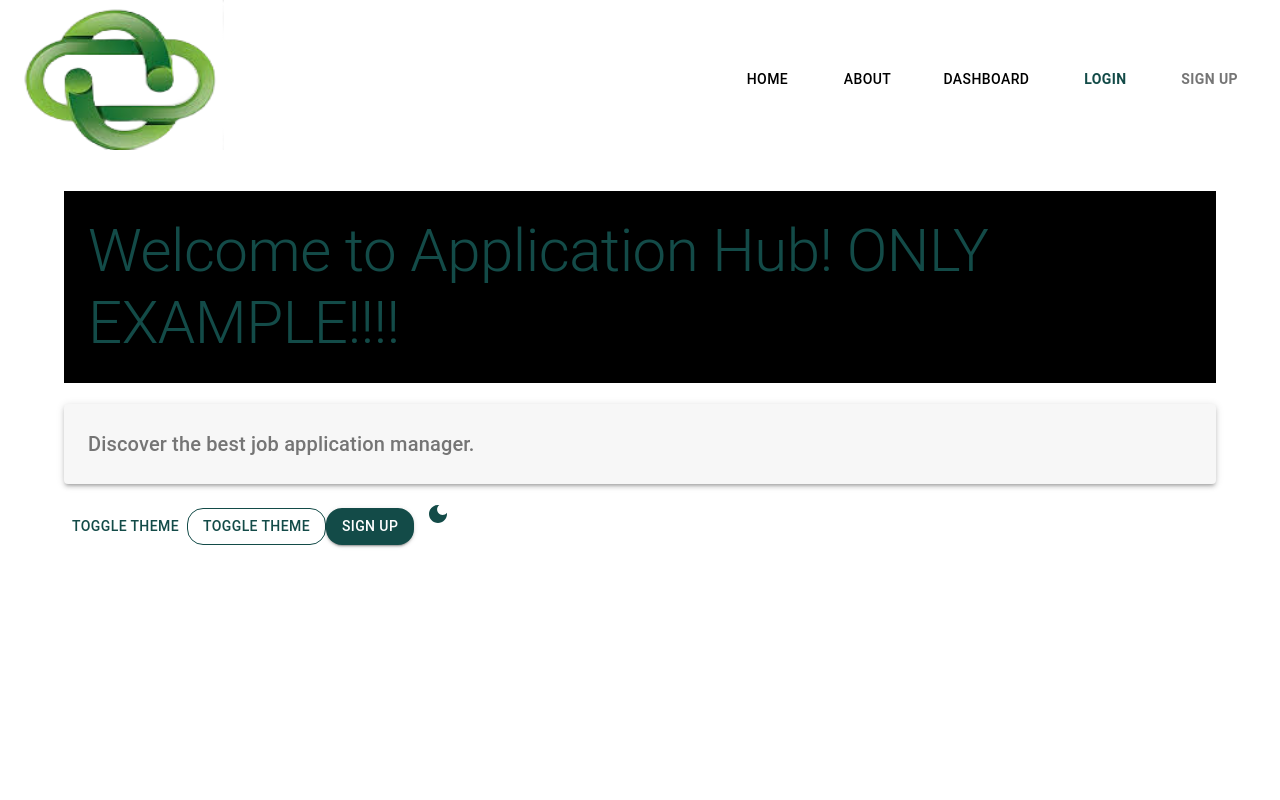
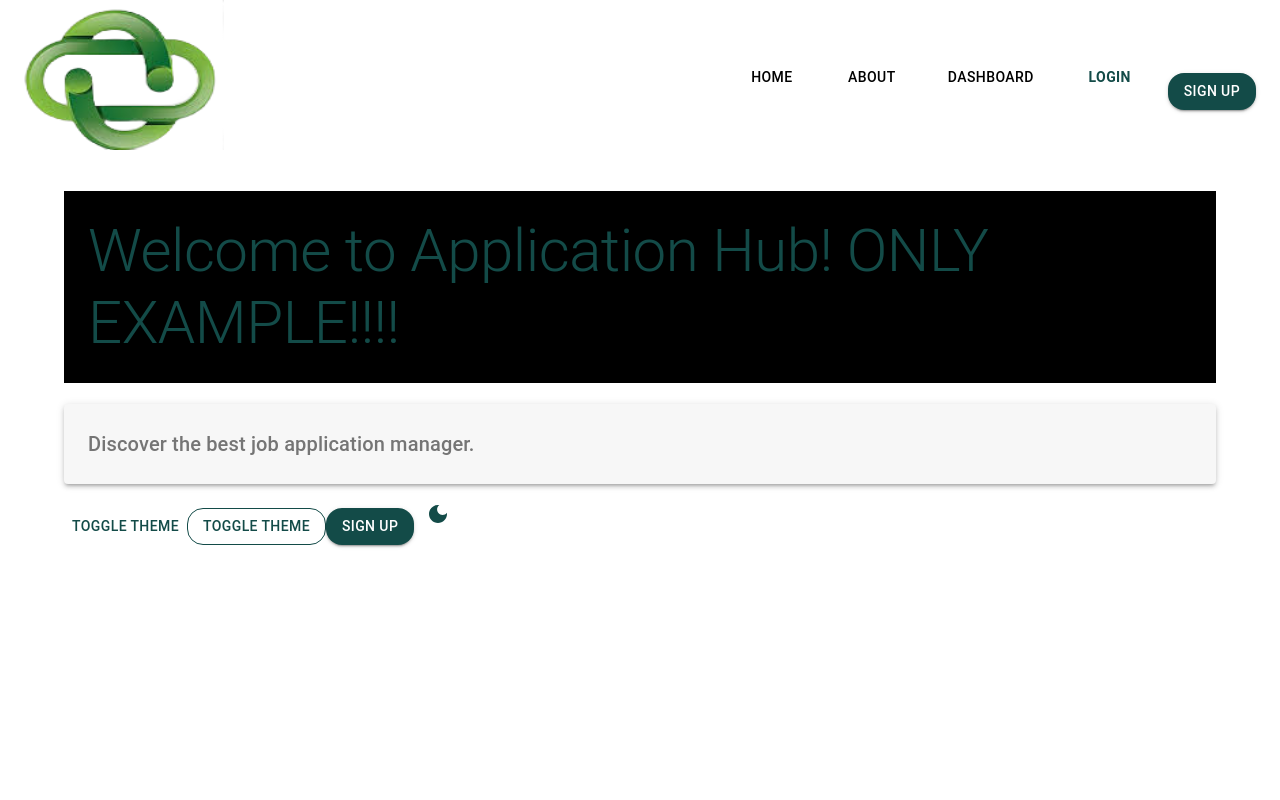
Before and after one commit to Natata08/application-hub, a Next.js app in the folder frontend/: page /user in a window 1280 px wide. Shown: the top 800 px of the page. Built offline with nearby package versions, Linux system fonts and the light colour scheme.

Commit message:
chnages sign up button color

```diff
--- a/frontend/app/user/page.js
+++ b/frontend/app/user/page.js
@@ -1,16 +1,29 @@
 "use client";
-import { Box, Typography, Container, Paper, Button, Link, IconButton } from "@mui/material";
+import {
+  Box,
+  Typography,
+  Container,
+  Paper,
+  Button,
+  Link,
+  IconButton,
+} from "@mui/material";
 import { useThemeContext } from "@/components/styles/ThemeApp";
 import DarkModeIcon from "@mui/icons-material/DarkMode";
 import LightModeIcon from "@mui/icons-material/LightMode";
 
 export default function User() {
-  const { isLightMode, handleThemeChange, darkTheme, lightTheme } = useThemeContext();
+  const { isLightMode, handleThemeChange, darkTheme, lightTheme } =
+    useThemeContext();
   const theme = isLightMode ? lightTheme : darkTheme;
   return (
-    <Box sx={{ minHeight: '100vh', padding: 4 }}>
+    <Box sx={{ minHeight: "100vh", padding: 4 }}>
       <Container>
-      <Typography variant="h2" gutterBottom sx={{ padding: 3, backgroundColor: theme.palette.background.footer }}>
+        <Typography
+          variant="h2"
+          gutterBottom
+          sx={{ padding: 3, backgroundColor: theme.palette.background.footer }}
+        >
           Welcome to Application Hub! ONLY EXAMPLE!!!!
         </Typography>
 
@@ -24,43 +37,36 @@ export default function User() {
         </Paper>
 
         <Button
-        onClick={handleThemeChange} variant="text" color="primary"
+          onClick={handleThemeChange}
+          variant="text"
+          color="primary"
           sx={{
             marginTop: 3,
-
           }}
         >
           Toggle Theme
         </Button>
 
         <Button
-        onClick={handleThemeChange} variant="outlined"
+          onClick={handleThemeChange}
+          variant="outlined"
           sx={{
             marginTop: 3,
-
           }}
         >
           Toggle Theme
         </Button>
 
-      <Link href={`/signup`} >
-        <Button variant="contained"  sx={{ marginTop: 3 }}>Sign up</Button>
+        <Link href={`/register`}>
+          <Button variant="contained" sx={{ marginTop: 3 }}>
+            Sign up
+          </Button>
         </Link>
 
-      <IconButton
-        onClick={handleThemeChange}
-        color="inherit"
-        size="large"
-      >
-        {isLightMode ? (
-          <DarkModeIcon />
-        ) : (
-          <LightModeIcon />
-        )}
+        <IconButton onClick={handleThemeChange} color="inherit" size="large">
+          {isLightMode ? <DarkModeIcon /> : <LightModeIcon />}
         </IconButton>
-
       </Container>
-
     </Box>
   );
 }
--- a/frontend/components/NavBar.jsx
+++ b/frontend/components/NavBar.jsx
@@ -86,19 +86,9 @@ export default function NavBar() {
               LogIn
             </Button>
           </Link>
-          <Link href="/signup" passHref>
-            <Button
-              sx={{
-                backgroundColor: theme.palette.background.cardGreen,
-                color: theme.palette.text.secondary,
-                fontWeight: "bold",
-                margin: "10px",
-                "&:hover": {
-                  backgroundColor: theme.palette.background.paperYellow,
-                },
-              }}
-            >
-              Sign Up
+          <Link href={`/register`}>
+            <Button variant="contained" sx={{ marginTop: 3 }}>
+              Sign up
             </Button>
           </Link>
         </Box>
@@ -147,21 +137,9 @@ export default function NavBar() {
               LogIn
             </Button>
           </Link>
-          <Link href="/register" passHref>
-            <Button
-              sx={{
-                backgroundColor: theme.palette.background.cardGreen,
-                color: theme.palette.text.secondary,
-                fontWeight: "bold",
-                margin: "10px",
-                width: "100%",
-                textAlign: "left",
-                "&:hover": {
-                  backgroundColor: theme.palette.background.paperYellow,
-                },
-              }}
-            >
-              Sign Up
+          <Link href={`/register`}>
+            <Button variant="contained" sx={{ marginTop: 3 }}>
+              Sign up
             </Button>
           </Link>
         </Box>
```
Also changed, not shown: 1 other file (tests, documents, lock files or other folders). Lines whose indentation alone changed are shown as unchanged.
